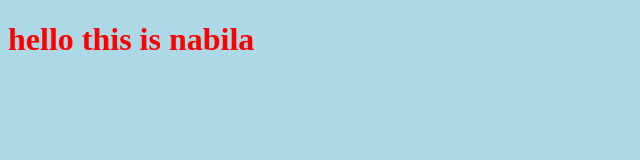
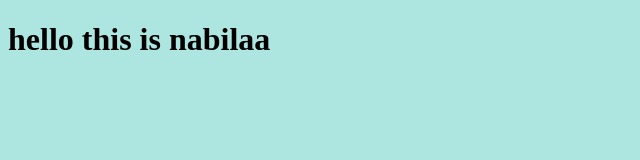
Before and after one commit to Nabilabk/myproject, a plain HTML site: page index.html in a window 1280 px wide. Shown: the whole page, without its empty margins (0-640 px from the left). Drawn offline with Linux system fonts and the light colour scheme.

Commit message:
changing style for the title

```diff
--- a/index.html
+++ b/index.html
@@ -7,7 +7,7 @@
     <link rel="stylesheet" href="style.css">
 </head>
 <body>
-    <h1>hello this is nabila</h1>
+    <h1>hello this is nabilaa</h1>
     <script src="app.js"></script>
 </body>
 </html>
--- a/style.css
+++ b/style.css
@@ -1,6 +1,6 @@
 h1{
-    color: red;
+    color: rgb(0, 0, 0);
 }
 body{
-    background-color: lightblue;
+    background-color: rgb(173, 230, 224);
 }
```
